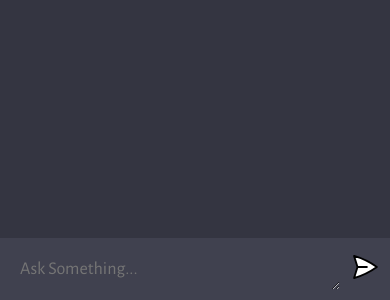
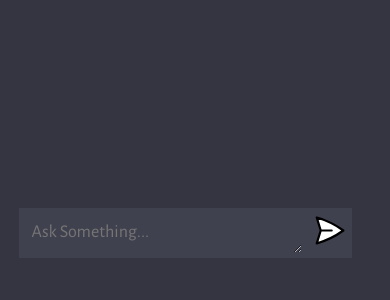
Before and after one commit to ShivBhanKushWaha/Sk_ChatGPT_4.0, a website built with Vite: page client/index.html in a window 390 px wide. Shown: the part 544-844 px from the top of the page. Built offline with nearby package versions, Linux system fonts and the light colour scheme.

Commit message:
to change some sstyle for mobile view

```diff
--- a/client/style.css
+++ b/client/style.css
@@ -12,8 +12,8 @@ body {
 }
 
 #app {
-  width: 100vw;
-  height: 100vh;
+  width: 95vw;
+  height: 95vh;
   background: #343541;
 
   display: flex;
@@ -24,8 +24,8 @@ body {
 
 #chat_container {
   flex: 1;
-  width: 100%;
-  height: 100%;
+  width: 90%;
+  height: 90%;
   overflow-y: scroll;
 
   display: flex;
@@ -113,10 +113,10 @@ body {
 }
 
 form {
-  width: 100%;
+  width: 90%;
   max-width: 1280px;
   margin: 0 auto;
-  padding: 10px;
+  padding: 5px;
   background: #40414F;
 
   display: flex;
@@ -130,7 +130,7 @@ textarea {
   color: #fff;
   font-size: 18px;
 
-  padding: 10px;
+  padding: 8px;
   background: transparent;
   border-radius: 5px;
   border: none;
@@ -145,6 +145,6 @@ button {
 }
 
 form img {
-  width: 30px;
-  height: 30px;
+  width: 35px;
+  height: 35px;
 }
```
